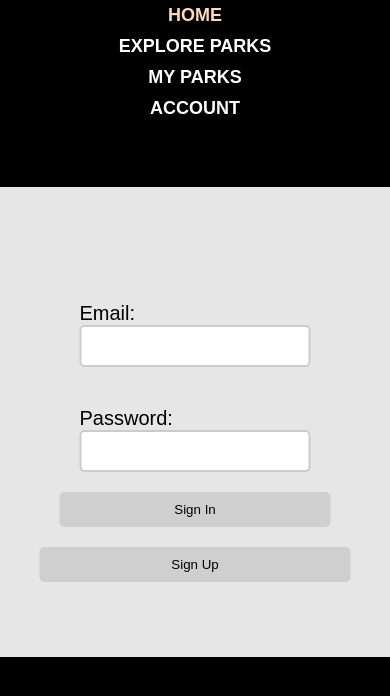
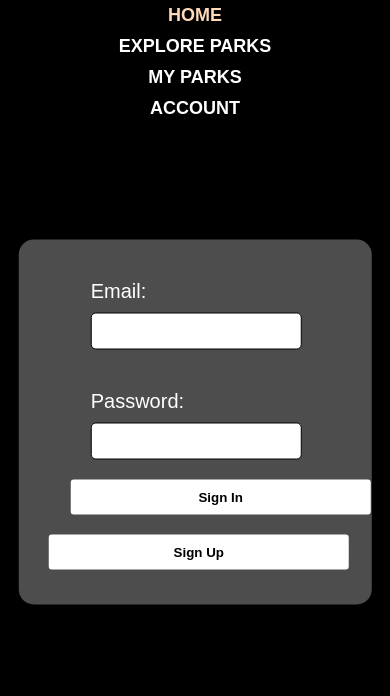
Before and after one commit to ryrysmiley/NationalParks, a Next.js app: page /Account in a window 390 px wide. Shown: the top 696 px of the page. Built offline with nearby package versions, Linux system fonts and the light colour scheme; no server answers.

Commit message:
Media and CSS Styling
-Added Styling for the Accounts page
-Added Media for different Web Pages
-Added Styling for the Save Park Button

```diff
--- a/src/pages/Account/index.js
+++ b/src/pages/Account/index.js
@@ -105,7 +105,9 @@ export default function Account({ user, setUser }) {
                   required
                 />
               </div>
-							<button type="submit">Sign In</button>
+              <button class={styles.signinbutton} type="submit">
+                Sign In
+              </button>
             </form>
           </div>
         )}
@@ -144,13 +146,18 @@ export default function Account({ user, setUser }) {
                   required
                 />
               </div>
-							<button type="submit" disabled={password !== confirmPassword}>
+              <button
+                class={styles.signupbutton}
+                type="submit"
+                disabled={password !== confirmPassword}
+              >
                 Sign Up
               </button>
             </form>
           </div>
         )}
         <button
+          class={styles.signupbutton}
           onClick={() => {
             setSignInMode(!signInMode);
             setEmail("");
@@ -166,8 +173,12 @@ export default function Account({ user, setUser }) {
 
   return (
     <div>
+      <h1 class={styles.signedinmessage}>
         You are signed in with {user.email}
-			<button onClick={() => handleSignOut()}>Sign Out</button>
+      </h1>
+      <button class={styles.signoutbutton} onClick={() => handleSignOut()}>
+        Sign Out
+      </button>
     </div>
   );
 }
--- a/src/styles/Home.module.css
+++ b/src/styles/Home.module.css
@@ -37,7 +37,7 @@
   height: 45px;
 }
 
-@media screen and (max-width: 600px) {
+@media screen and (max-width: 650px) {
   .navbar li:nth-child(3) {
     display: none;
   }
@@ -101,15 +101,15 @@
 .exploreparks {
   margin: 0;
 }
-.selectparkscontainer{
+.selectparkscontainer {
   padding-top: 20px;
   position: sticky;
   top: 59px;
   z-index: 10;
   background-color: rgba(0, 0, 0, 0.7);
 }
-@media screen and (max-width: 600px) {
-	.selectparkscontainer{
+@media screen and (max-width: 650px) {
+  .selectparkscontainer {
     top: 124px;
   }
 }
@@ -170,6 +170,7 @@
   position: absolute;
   top: 0;
   left: 0;
+  border-radius: 5px;
 }
 
 .exploreparkscontainer p {
@@ -213,7 +214,7 @@
 
 .myparks li {
   list-style: none;
-	margin: 10px;
+  margin: 15px;
 }
 
 .myparks a {
@@ -223,6 +224,7 @@
   background-color: white;
   padding: 10px 10px;
   border-radius: 5px;
+  transition: 0.3s;
 }
 
 .myparks a:hover {
@@ -231,28 +233,27 @@
   color: black;
 }
 
-.parkscontainer{
+.parkscontainer {
   width: 100%;
   text-align: center;
   justify-content: center;
   object-fit: cover;
-
 }
 
-.parksheader{
+.parksheader {
   position: relative;
   width: 100%;
   height: 400px;
   overflow: hidden;
 }
 
-.parksimg{
+.parksimg {
   object-fit: cover;
   width: 100%;
   height: 100%;
 }
 
-.parksarrow{
+.parksarrow {
   position: absolute;
   top: 50%;
   right: 20px;
@@ -263,12 +264,12 @@
   border-radius: 10%;
 }
 
-.parkstitle{
+.parkstitle {
   position: relative;
   text-align: center;
 }
 
-.parksdescription{
+.parksdescription {
   margin-top: 40px;
   text-align: center;
   background-color: rgba(255, 255, 255, 0.3);
@@ -281,7 +282,7 @@
   margin-right: auto;
 }
 
-.parksinfo{
+.parksinfo {
   margin-top: 40px;
   text-align: center;
   background-color: rgba(255, 255, 255, 0.3);
@@ -294,7 +295,7 @@
   margin-right: auto;
 }
 
-.parkshours{
+.parkshours {
   list-style: none;
   padding: 0;
   margin: 0;
@@ -304,26 +305,29 @@
   text-align: center;
 }
 
-.parkssavepark{
-	background-color:white;
+.parkssavepark {
+  background-color: white;
   color: black;
   border: none;
   border-radius: 3px;
+  padding: 5px 5px;
+  width: 150px;
+  height: 35px;
+  font-size: 16px;
+  transition: 0.3s;
+  font-weight: 700;
 }
 
-.parkssavepark:hover{
+.parkssavepark:hover {
   background-color: peachpuff;
-	color: black;
-	border: none;
-	border-radius: 3px;
 }
 
-.parkswebsite{
-	color: white
+.parkswebsite {
+  color: white;
 }
 
-.parkswebsite:hover{
-	color: peachpuff
+.parkswebsite:hover {
+  color: peachpuff;
 }
 
 /* Login Page */
@@ -333,16 +337,20 @@
   top: 50%;
   left: 50%;
   transform: translate(-50%, -50%);
-	background-color: rgba(255,255,255,0.9);
-	padding: 75px;
+  background-color: rgba(255, 255, 255, 0.3);
+  padding: 30px;
+  padding-top: 0px;
+  padding-bottom: 35px;
   border-radius: 15px;
   display: flex;
   flex-direction: column;
+  align-items: center;
+  justify-content: center;
 }
 
-.account button {
+/* .account button {
   color: black;
-	background-color: rgba(0,0,0,0.1);
+  background-color: rgba(0, 0, 0, 0.1);
   border-radius: 5px;
   padding: 10px;
   margin: 0 auto;
@@ -354,7 +362,7 @@
 .account button:hover {
   color: orange;
   cursor: pointer;
-}
+} */
 
 .account div {
   padding: 20px;
@@ -362,18 +370,117 @@
 }
 
 .account div input {
+  width: 100%;
   padding: 10px;
-	border: 2px solid #ccc;
   border-radius: 5px;
-	font-size: 16px;
-	color: #333;
-	outline: none;
-	transition: black 0.3s ease;
+  border: 1px solid black;
+  margin-top: 10px;
+  box-sizing: border-box;
 }
 
 .account div label {
-	color: black;
+  color: white;
   /* border: 1px solid red; */
   padding-right: 25px;
   font-size: 125%;
 }
+.signedinmessage {
+  text-align: center;
+  margin-top: 20px;
+  font-size: 20px;
+  color: white;
+  background-color: rgba(0, 0, 0, 0.5);
+  padding: 10px;
+  border-radius: 5px;
+}
+
+.signoutbutton {
+  background-color: white;
+  color: black;
+  border: none;
+  border-radius: 3px;
+  padding: 10px;
+  margin: 0 auto;
+  display: block;
+  font-weight: 700;
+  transition: 0.3s;
+}
+.signoutbutton:hover {
+  background-color: peachpuff;
+  color: black;
+  border: none;
+  border-radius: 3px;
+  padding: 10px;
+  margin: 0 auto;
+  display: block;
+  font-weight: 700;
+}
+
+.signupbutton {
+  background-color: white;
+  color: black;
+  border: none;
+  border-radius: 3px;
+  padding: 10px;
+  margin: 0 auto;
+  display: block;
+  font-weight: 700;
+  width: 500px;
+  text-align: center;
+
+  transition: 0.3s;
+}
+.signupbutton:hover {
+  background-color: peachpuff;
+}
+.signupbutton:disabled {
+  background-color: grey;
+  color: white;
+  border: none;
+  border-radius: 3px;
+  padding: 10px;
+  margin: 0 auto;
+  display: block;
+  font-weight: 700;
+  width: 500px;
+  text-align: center;
+  transition: 0.3s;
+}
+.signinbutton {
+  background-color: white;
+  color: black;
+  border: none;
+  border-radius: 3px;
+  padding: 10px;
+  margin: 0 auto;
+  display: block;
+  font-weight: 700;
+  width: 500px;
+  transition: 0.3s;
+}
+.signinbutton:hover {
+  background-color: peachpuff;
+}
+@media screen and (max-width: 650px) {
+  .signupbutton {
+    width: 300px;
+  }
+  .signinbutton {
+    width: 300px;
+  }
+  .signoutbutton {
+    width: 300px;
+  }
+  .account {
+    width: 75%;
+  }
+  .account div {
+    width: 85%;
+  }
+  .account div input {
+    width: 100%;
+  }
+  .account div label {
+    width: 100%;
+  }
+}
```
Lines whose indentation alone changed are shown as unchanged.
